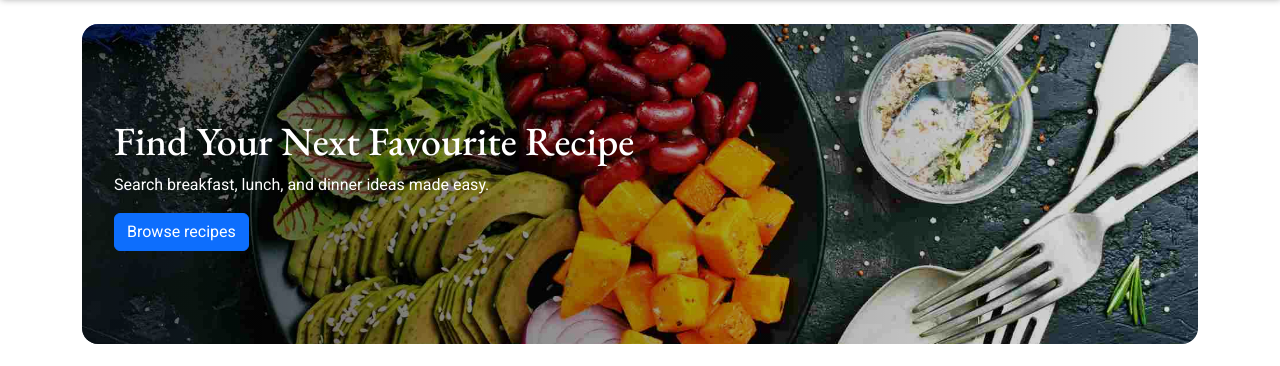
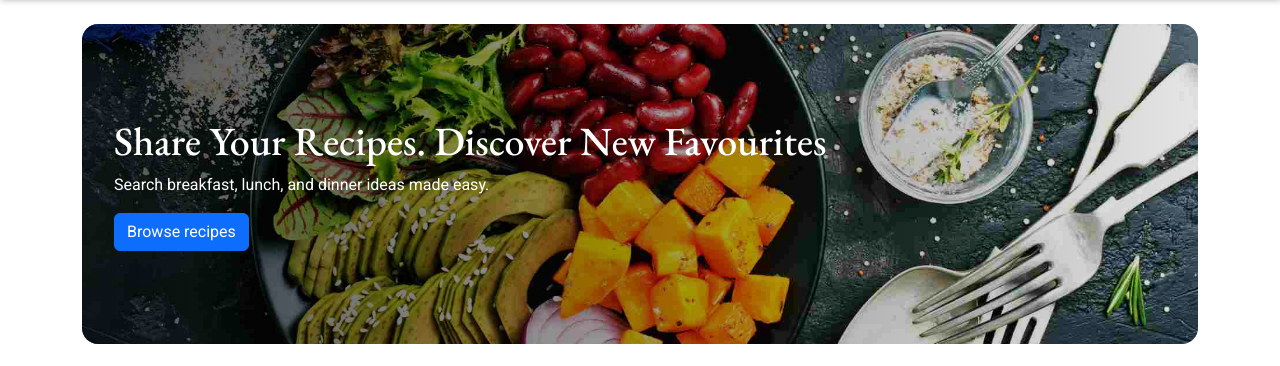
Before and after one commit to iyeme-dev/recipe-blog, a Django app: page / in a window 1280 px wide. Shown: the part 101-467 px from the top of the page. Run offline with Django 5.2, Linux system fonts and the light colour scheme; some libraries are stand-ins or nearby versions.

Commit message:
Add link to logo image and update banner text

```diff
--- a/home/templates/home/index.html
+++ b/home/templates/home/index.html
@@ -13,7 +13,7 @@
         class="banner-img"
       />
       <div class="banner-overlay">
-        <h1 class="banner-title">Find Your Next Favourite Recipe</h1>
+        <h1 class="banner-title">Share Your Recipes. Discover New Favourites</h1>
         <p class="banner-subtitle">Search breakfast, lunch, and dinner ideas made easy.</p>
         <a href="{% url 'recipes:recipes' %}" class="btn btn-primary banner-btn">Browse recipes</a>
       </div>
--- a/templates/includes/header.html
+++ b/templates/includes/header.html
@@ -5,7 +5,7 @@
     <nav class="navbar navbar-expand-lg bg-light">
         <div class="container-fluid">
         <!-- Logo -->
-          <a class="navbar-brand" href="#"><img src="{% static 'images/recipe_logo_image.png' %}" alt="Recipe Sharing & Meal Planner Logo" class="logo"></a>
+          <a class="navbar-brand" href="{% url 'home' %}" aria-label="Home"><img src="{% static 'images/recipe_logo_image.png' %}" alt="Recipe Sharing & Meal Planner Logo" class="logo"></a>
           <button class="navbar-toggler" type="button" data-bs-toggle="collapse" data-bs-target="#navbarNav" aria-controls="navbarNav" aria-expanded="false" aria-label="Toggle navigation">
             <span class="navbar-toggler-icon"></span>
           </button>
```
